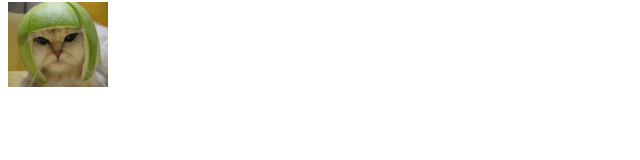
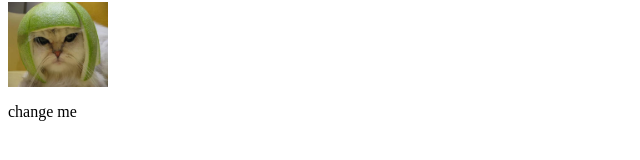
Before and after one commit to J4502-ss17/robweir, a plain HTML site: page index.html in a window 1280 px wide. Shown: the part 302-462 px from the top of the page, 0-640 px from the left. Drawn offline with Linux system fonts and the light colour scheme.

Commit message:
Added an example

```diff
--- a/index.html
+++ b/index.html
@@ -29,6 +29,8 @@
         <img src="lime-cat.jpg" alt="A picture of a cat with a lime on its head." title="My cat Fluffy" width="100px" />
     </a>
 
+    <p>change me</p>
+
 </body>
 
 </html>
```
